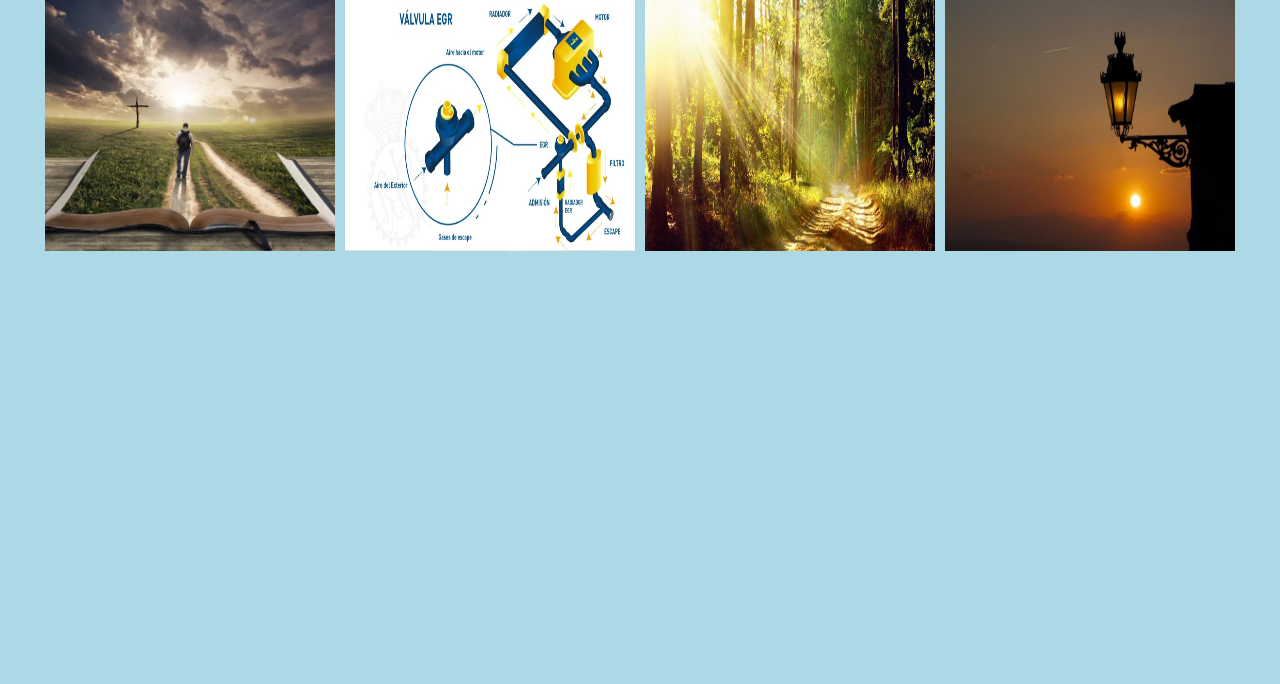
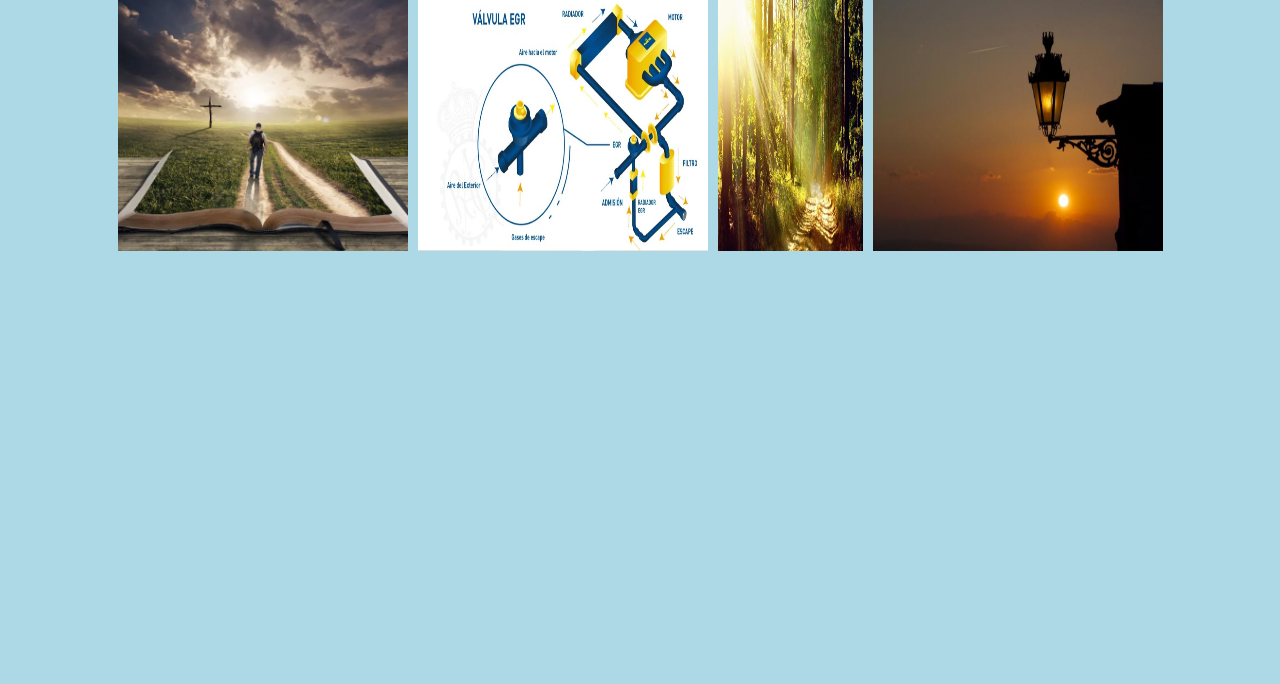
Before and after one commit to alexvolcof008/prueba, a plain HTML site: page index.html in a window 1280 px wide. Shown: the part 116-800 px from the top of the page. Drawn offline with Linux system fonts and the light colour scheme.

Commit message:
Update style.css

```diff
--- a/css/style.css
+++ b/css/style.css
@@ -9,6 +9,9 @@ body{
     padding: 5%;
 }
 
+#luz{
+    width:50%;
+}
 
 @media screen and (min-width: 768px) {
 
```
